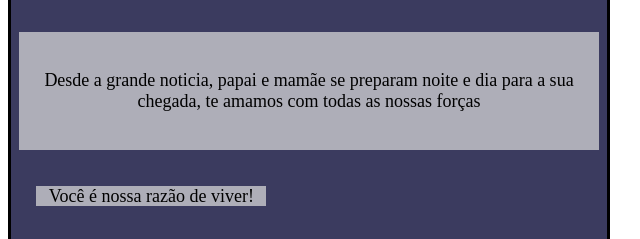
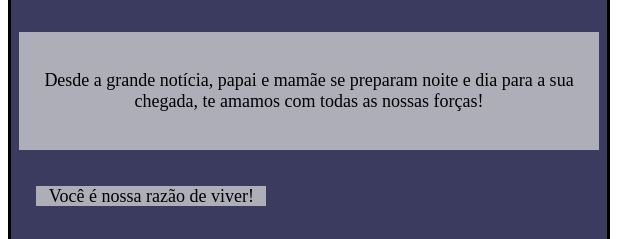
Before and after one commit to Frottini/Carta, a plain HTML site: page index.html in a window 1280 px wide. Shown: the part 155-394 px from the top of the page, 0-640 px from the left. Drawn offline with Linux system fonts and the light colour scheme.

Commit message:
Add files via upload

```diff
--- a/index.html
+++ b/index.html
@@ -41,7 +41,7 @@
                 padding: 20px;
                 background-color:rgb(174, 174, 184);
                 text-align: center;  margin: 0 auto; /* Centraliza */">
-                    <p style="width: center; height: center;color: rgb(0, 0, 0); font-size: 18px;"> Desde a grande noticia, papai e mamãe se preparam noite e dia para a sua chegada, te amamos com todas as nossas forças
+                    <p style="width: center; height: center;color: rgb(0, 0, 0); font-size: 18px;"> Desde a grande notícia, papai e mamãe se preparam noite e dia para a sua chegada, te amamos com todas as nossas forças!
         </div>
         <br>
             <div style=
```
